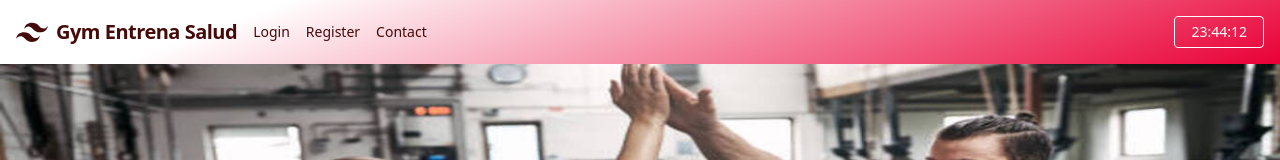
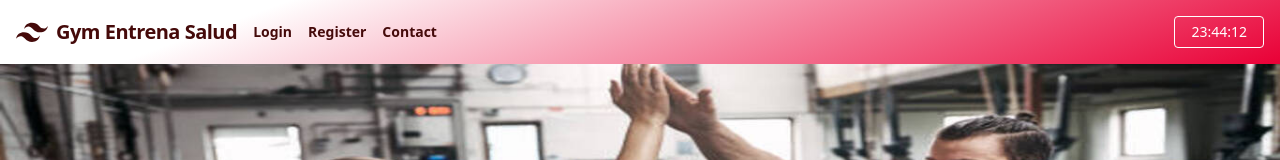
Before and after one commit to Aubar48/tpGrupo8Utn, a React (Vite) app: page / in a window 1280 px wide. Shown: the top 160 px of the page. Built offline with nearby package versions, Linux system fonts and the light colour scheme.

Commit message:
fixed desing navbar

```diff
--- a/src/components/navbar/Navbar.jsx
+++ b/src/components/navbar/Navbar.jsx
@@ -44,13 +44,13 @@ export const Navbar = () => {
         </div>
         <div className="w-full block flex-grow ml-4 lg:flex lg:items-center lg:w-auto">
           <div className="text-sm lg:flex-grow">
-            <Link to="/login" className="block mt-4 lg:inline-block lg:mt-0 text-red-950 dark:text-red-950 hover:text-zinc-950 mr-4">
+            <Link to="/login" className="block mt-4 font-bold lg:inline-block lg:mt-0 text-red-950 dark:text-red-950 hover:text-zinc-950 mr-4">
               Login
             </Link>
-            <Link to="/register" className="block mt-4 lg:inline-block lg:mt-0 text-red-950 dark:text-red-950 hover:text-zinc-950 mr-4">
+            <Link to="/register" className="block mt-4 font-bold lg:inline-block lg:mt-0 text-red-950 dark:text-red-950 hover:text-zinc-950 mr-4">
               Register
             </Link>
-            <Link to="/contacto" className="block mt-4 lg:inline-block lg:mt-0 text-red-950 dark:text-red-950 hover:text-zinc-950">
+            <Link to="/contacto" className="block mt-4 font-bold lg:inline-block lg:mt-0 text-red-950 dark:text-red-950 hover:text-zinc-950">
               Contact
             </Link>
           </div>
```
